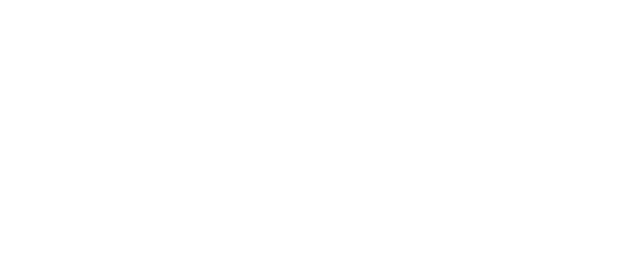
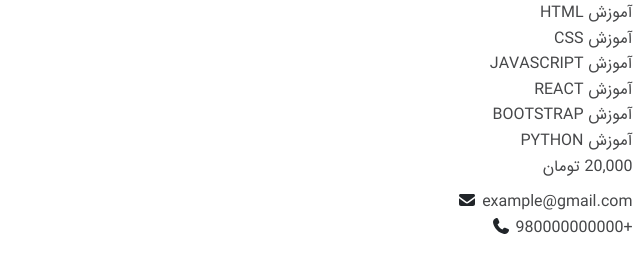
Before and after one commit to Hossein-NP/SabzLearn-Advanced, a plain HTML site: page index.html in a window 1280 px wide. Shown: the whole page, without its empty margins (640-1280 px from the left). Drawn offline with Linux system fonts and the light colour scheme.

Commit message:
top bar html structure

```diff
--- a/index.html
+++ b/index.html
@@ -4,8 +4,8 @@
   <meta charset="UTF-8">
   <meta name="viewport" content="width=device-width, initial-scale=1.0">
   <title>سبزلرن | صفحه اصلی</title>
+  <link rel="stylesheet" href="css/reset.css">
   <link rel="stylesheet" href="vendor/bootstrap/bootstrap.min.css">
-  <link rel="stylesheet" href="css/reset.css">
   <link rel="stylesheet" href="vendor/FontAwesome5/all.min.css">
   <link rel="stylesheet" href="css/index.css">
 </head>
@@ -13,8 +13,36 @@
 
   <!-- Header  -->
   <header class="header">
-    <!-- Top bar  -->
-    <div class="container-fluid"></div>
+    <div class="container-fluid">
+      <!-- Top bar  -->
+      <div class="top-bar">
+        <div class="top-bar__content">
+          <!-- Top bar right  -->
+          <div class="top-bar__right">
+            <ul class="top-bar__menu">
+              <li class="top-bar__items"><a href="#" class="top-bar__link">آموزش HTML</a></li>
+              <li class="top-bar__items"><a href="#" class="top-bar__link">آموزش CSS</a></li>
+              <li class="top-bar__items"><a href="#" class="top-bar__link">آموزش JAVASCRIPT</a></li>
+              <li class="top-bar__items"><a href="#" class="top-bar__link">آموزش REACT</a></li>
+              <li class="top-bar__items"><a href="#" class="top-bar__link">آموزش BOOTSTRAP</a></li>
+              <li class="top-bar__items"><a href="#" class="top-bar__link">آموزش PYTHON</a></li>
+              <li class="top-bar__items"><a href="#" class="top-bar__link">20,000 تومان</a></li>
+            </ul>
+          </div>
+          <!-- Top bar left  -->
+          <div class="top-bar__left">
+            <div class="top-bar__email">
+              <a href="#" class="top-bar__email--text top-bar__link">example@gmail.com</a>
+              <i class="fas fa-envelope top-bar__email--icon"></i>
+            </div>
+            <div class="top-bar__phone">
+              <a href="#" class="top-bar__phone--text top-bar__link">+980000000000</a>
+              <i class="fas fa-phone top-bar__phone--icon"></i>
+            </div>
+          </div>
+        </div>
+      </div>
+    </div>
   </header>
 
   <script src="js/app.js"></script>
```
